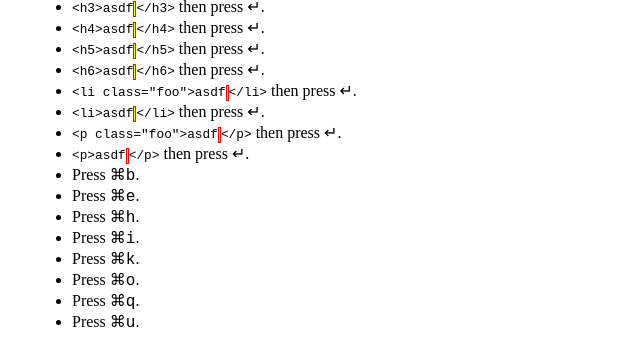
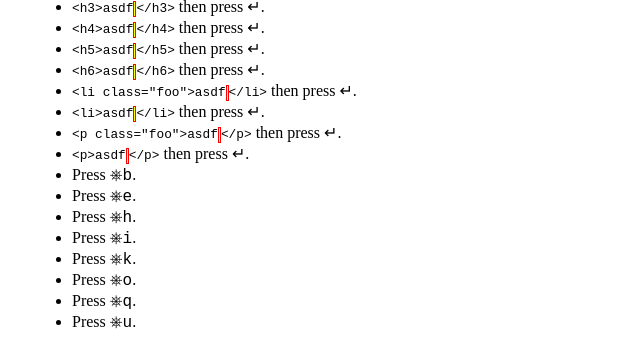
Before and after one commit to taufik-nurrohman/text-editor.source-h-t-m-l, a website: page index.html in a window 1280 px wide. Shown: the part 667-1017 px from the top of the page, 258-898 px from the left. Drawn offline with Linux system fonts and the light colour scheme; files whose address does not match are found by name.

Commit message:
Use Proper Control Key Symbol

```diff
--- a/index.html
+++ b/index.html
@@ -4,7 +4,7 @@
     <meta charset="utf-8">
     <meta content="width=device-width" name="viewport">
     <meta content="Provides a set of key strokes to generate responses like in a typical HTML source code editor." name="description">
-    <title>Text Editor Source HTML 1.1.0</title>
+    <title>Text Editor Source HTML 1.1.1</title>
     <style>
       * {
         box-sizing: border-box;
@@ -81,7 +81,7 @@
   </head>
   <body>
     <header>
-      <h1>Text Editor Source HTML 1.1.0</h1>
+      <h1>Text Editor Source HTML 1.1.1</h1>
       <p>HTML source code editor extension for <a href="../text-editor/index.html">text editor</a>.</p>
       <hr>
       <p>Provides a set of key strokes to generate responses like in a typical <abbr title="Hyper Text Markup Language">HTML</abbr> source code editor.</p>
@@ -103,14 +103,14 @@
         <li><code>&lt;li&gt;asdf<mark></mark>&lt;/li&gt;</code> then press <kbd>↵</kbd>.</li>
         <li><code>&lt;p class="foo"&gt;asdf<mark></mark>&lt;/p&gt;</code> then press <kbd>↵</kbd>.</li>
         <li><code>&lt;p&gt;asdf<mark></mark>&lt;/p&gt;</code> then press <kbd>↵</kbd>.</li>
-        <li>Press <kbd>⌘</kbd><kbd>b</kbd>.</li>
-        <li>Press <kbd>⌘</kbd><kbd>e</kbd>.</li>
-        <li>Press <kbd>⌘</kbd><kbd>h</kbd>.</li>
-        <li>Press <kbd>⌘</kbd><kbd>i</kbd>.</li>
-        <li>Press <kbd>⌘</kbd><kbd>k</kbd>.</li>
-        <li>Press <kbd>⌘</kbd><kbd>o</kbd>.</li>
-        <li>Press <kbd>⌘</kbd><kbd>q</kbd>.</li>
-        <li>Press <kbd>⌘</kbd><kbd>u</kbd>.</li>
+        <li>Press <kbd>⎈</kbd><kbd>b</kbd>.</li>
+        <li>Press <kbd>⎈</kbd><kbd>e</kbd>.</li>
+        <li>Press <kbd>⎈</kbd><kbd>h</kbd>.</li>
+        <li>Press <kbd>⎈</kbd><kbd>i</kbd>.</li>
+        <li>Press <kbd>⎈</kbd><kbd>k</kbd>.</li>
+        <li>Press <kbd>⎈</kbd><kbd>o</kbd>.</li>
+        <li>Press <kbd>⎈</kbd><kbd>q</kbd>.</li>
+        <li>Press <kbd>⎈</kbd><kbd>u</kbd>.</li>
       </ul>
       <h2>Usage</h2>
       <h4>Browser</h4>
--- a/package.json
+++ b/package.json
@@ -8,8 +8,8 @@
     "@taufik-nurrohman/pattern": "^0.1.7",
     "@taufik-nurrohman/text-editor": "^3.3.9",
     "@taufik-nurrohman/text-editor.history": "^2.1.11",
-    "@taufik-nurrohman/text-editor.source": "^2.2.0",
-    "@taufik-nurrohman/text-editor.source-x-m-l": "^1.2.0",
+    "@taufik-nurrohman/text-editor.source": "^2.2.1",
+    "@taufik-nurrohman/text-editor.source-x-m-l": "^1.2.1",
     "@taufik-nurrohman/to": "^0.0.18"
   },
   "description": "Provides a set of key strokes to generate responses like in a typical HTML source code editor.",
@@ -54,5 +54,5 @@
     "pack": "pack --clean=false --from=.github/source --js-format=umd --js-name=TE.SourceHTML --js-top='%(js.license)' --mjs=true --to=."
   },
   "type": "module",
-  "version": "1.1.0"
+  "version": "1.1.1"
 }
```
Also changed, not shown: .github/source/index.html.pug.
